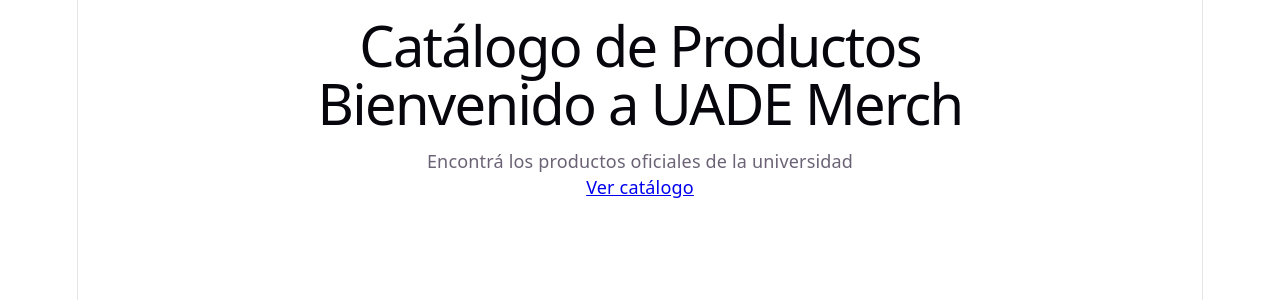
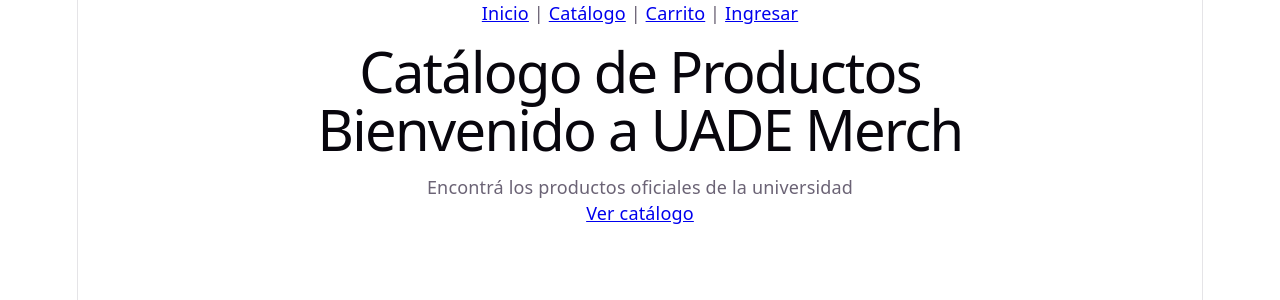
Before and after one commit to FedePetta92/front-uadeMerch, a React (Vite) app in the folder e-commerce-front/: page / in a window 1280 px wide. Shown: the top 300 px of the page. Built offline with nearby package versions, Linux system fonts and the light colour scheme.

Commit message:
Agrego menu de navegacion con Inicio, Catalogo, Carrito e Ingresar/Salir

```diff
--- a/e-commerce-front/src/App.jsx
+++ b/e-commerce-front/src/App.jsx
@@ -5,11 +5,13 @@
 import Cart from './pages/Cart.jsx'
 import Login from './pages/Login.jsx'
 import ProtectedRoute from './components/ProtectedRoute.jsx'
+import Navbar from './components/Navbar.jsx'
 import './App.css'
 
 function App() {
   return (
     <div className="App">
+      <Navbar />
       <h1>Catálogo de Productos</h1>
       <Routes>
           <Route path="/login" element={<Login />} />
--- /dev/null
+++ b/e-commerce-front/src/components/Navbar.jsx
@@ -0,0 +1,24 @@
+import { Link, useNavigate } from 'react-router-dom'
+
+function Navbar() {
+    const navigate = useNavigate()
+    const logueado = localStorage.getItem('logueado') // busca en el navegador si el usuario está logueado
+
+    const handleSalir = () => {
+        localStorage.removeItem('logueado') // borra la marca de login
+        navigate('/') // vuelve al inicio
+    }
+
+    return (
+        <nav>
+            <Link to="/">Inicio</Link> | <Link to="/catalogo">Catálogo</Link> | <Link to="/cart">Carrito</Link> |{' '}
+            {logueado ? (
+                <button onClick={handleSalir}>Salir</button>
+            ) : (
+                <Link to="/login">Ingresar</Link>
+            )}
+        </nav>
+    )
+}
+
+export default Navbar
```
